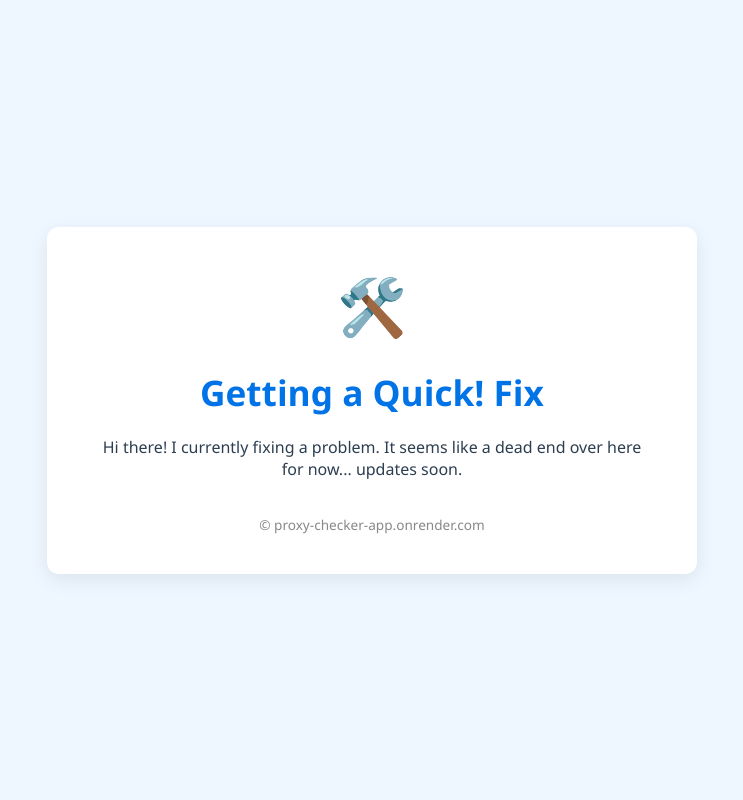
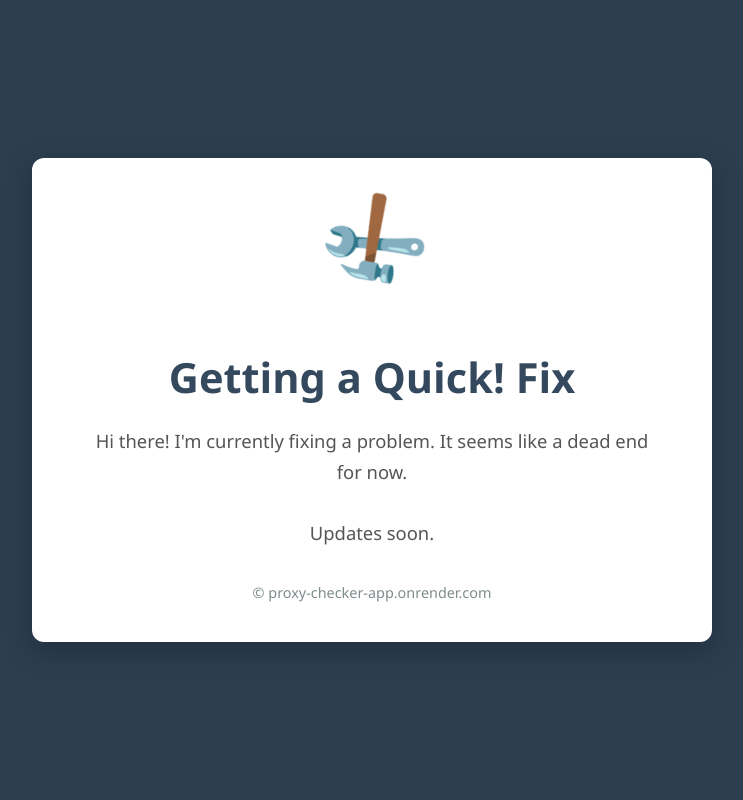
Before and after one commit to elishakip1/proxy-checker-app, a Flask app: page / in a window 1280 px wide. Shown: the whole page, without its empty margins (268-1011 px from the left). Run offline with Flask 3, Linux system fonts and the light colour scheme.

Commit message:
Update index.html

```diff
--- a/templates/index.html
+++ b/templates/index.html
@@ -3,12 +3,12 @@
 <head>
     <meta charset="UTF-8">
     <meta name="viewport" content="width=device-width, initial-scale=1.0">
-    <title>Site Maintenance - Back Soon!</title>
+    <title>Site Maintenance - Fix in Progress!</title>
     <style>
         body {
-            font-family: 'Segoe UI', 'Helvetica Neue', Arial, sans-serif; /* Modern font stack */
-            background-color: #eef7ff; /* Softer, friendly blue */
-            color: #2c3e50; /* Darker, more readable text */
+            font-family: 'Segoe UI', 'Helvetica Neue', Arial, sans-serif;
+            background-color: #2c3e50; /* Dark blue/grey - dramatic background */
+            color: #ecf0f1; /* Light text for contrast on body if needed */
             display: flex;
             justify-content: center;
             align-items: center;
@@ -19,64 +19,60 @@
             box-sizing: border-box;
         }
         .container {
-            background-color: #ffffff;
+            background-color: #ffffff; /* White container for contrast */
+            color: #333; /* Dark text inside the container */
             padding: 40px 50px;
             border-radius: 12px;
-            box-shadow: 0 6px 20px rgba(0, 0, 0, 0.08);
-            max-width: 550px;
+            box-shadow: 0 8px 30px rgba(0, 0, 0, 0.25); /* More pronounced shadow */
+            max-width: 580px; /* Slightly wider if needed */
+            animation: fadeIn 0.5s ease-out; /* Subtle fade-in for the container */
         }
-        .logo img {
-            max-width: 140px;
+        @keyframes fadeIn {
+            from { opacity: 0; transform: translateY(20px); }
+            to { opacity: 1; transform: translateY(0); }
+        }
+        .icon {
+            font-size: 4.5em; /* Larger icon for more drama */
+            color: #e74c3c; /* A more urgent/dramatic color like red/orange */
             margin-bottom: 25px;
+            display: inline-block; /* Needed for transform/animation */
+            animation: rotateIcon 2.5s linear infinite; /* CSS animation for rotation */
+        }
+        @keyframes rotateIcon {
+            0% { transform: rotate(0deg); }
+            100% { transform: rotate(360deg); }
         }
         h1 {
-            color: #0073e6; /* Slightly richer blue */
-            font-size: 2.2em; /* Adjusted for balance */
+            color: #34495e; /* Darker, strong heading color */
+            font-size: 2.6em; /* Larger heading */
             margin-bottom: 20px;
-            font-weight: 600;
+            font-weight: 700; /* Bold heading */
         }
-        .message-line {
-            font-size: 1.15em; /* Slightly larger for impact */
-            line-height: 1.7; /* Good spacing for separate lines */
-            margin-bottom: 8px; /* Space between individual lines */
-            color: #34495e; /* Softer black for main text */
-        }
-        .icon {
-            font-size: 3.5em;
-            color: #0073e6;
-            margin-bottom: 25px;
-        }
-        .time-estimate {
-            font-style: normal; /* Less emphasis, more direct */
-            font-weight: 500;
-            color: #555;
-            margin-top: 25px; /* More space before time estimate */
-            margin-bottom: 25px;
-            font-size: 1em;
+        .message {
+            font-size: 1.15em;
+            line-height: 1.7;
+            color: #555; /* Standard text color within container */
+            margin-bottom: 30px;
         }
         .footer {
             margin-top: 35px;
-            font-size: 0.85em;
-            color: #888;
+            font-size: 0.9em;
+            color: #7f8c8d; /* Muted footer text color */
         }
     </style>
 </head>
 <body>
     <div class="container">
         <div class="icon">&#x1F6E0;&#xFE0F;</div> <h1>Getting a Quick! Fix</h1>
-<p>
-            Hi there! I currently fixing a problem. It seems like a dead end over here for now... updates soon.
-        </p>
-        <div class="message-area">
-
-
-        </div>
-
+        <p class="message">
+            Hi there! I'm currently fixing a problem.
+            It seems like a dead end  for now.<p class="message">
+                 Updates soon.
+                </p>
 
         <div class="footer">
             &copy; proxy-checker-app.onrender.com
         </div>
     </div>
-
-    </body>
+</body>
 </html>
```
